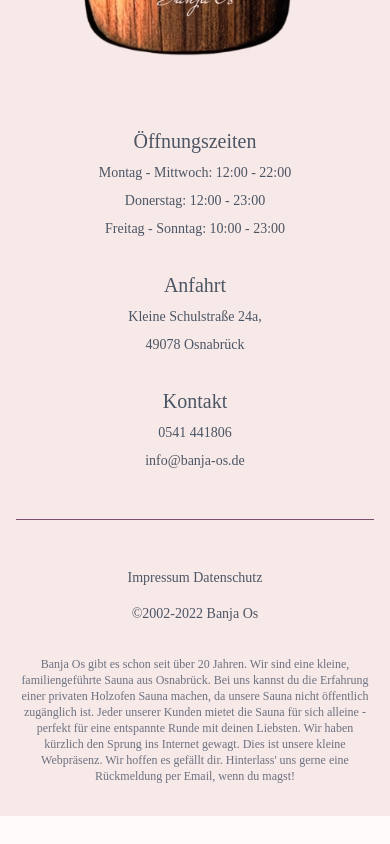
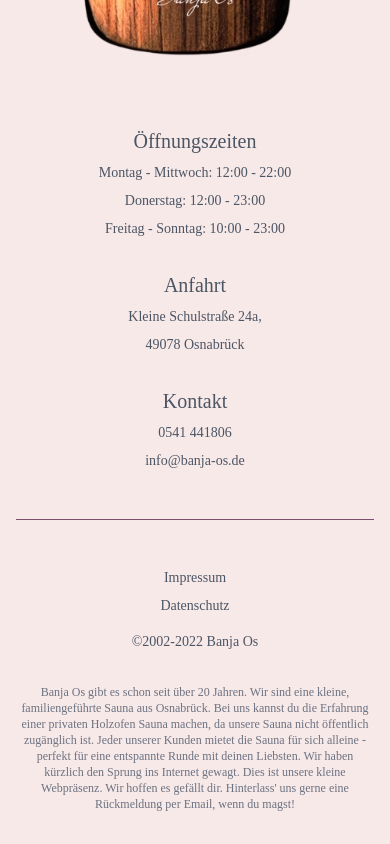
Before and after one commit to Schmedu/BanjaOs, a Next.js app: page / in a window 390 px wide. Shown: the part 5539-6383 px from the top of the page. Before the commit the page ends 6355 px from the top, so only its background shows below. Built offline with nearby package versions, Linux system fonts and the light colour scheme; a web font is replaced by a local one.

Commit message:
add vercel analytics; changed email template with proper image sizing; fixed footer display for mobile

```diff
--- a/components/footer.tsx
+++ b/components/footer.tsx
@@ -62,9 +62,9 @@
                     </div>
                     <div className="mt-12 border-t border-br-l-twilight dark:border-br-l-blush pt-12">
                         <div className="text-sm  sm:flex sm:items-center sm:justify-between">
-                            <div className="sm:flex sm:gap-3">
-                                <a className="hover:opacity-75" href={"impressum"}> Impressum </a>
-                                <a className="hover:opacity-75" href={"datenschutz"}> Datenschutz </a>
+                            <div className="sm:flex sm:gap-3 space-y-2 sm:space-y-0">
+                                <a className="hover:opacity-75 block" href={"impressum"}> Impressum </a>
+                                <a className="hover:opacity-75 block" href={"datenschutz"}> Datenschutz </a>
                             </div>
                             <p className="mt-4 sm:mt-0">©2002-{new Date().getFullYear()} Banja Os</p>
                         </div>
--- a/package.json
+++ b/package.json
@@ -12,6 +12,7 @@
     "@next/bundle-analyzer": "^13.0.4",
     "@prisma/client": "^4.4.0",
     "@types/mjml": "^4.7.0",
+    "@vercel/analytics": "^0.1.5",
     "aws-cdk-lib": "^2.53.0",
     "aws-sdk": "^2.1265.0",
     "framer-motion": "^7.6.2",
--- a/pages/_app.tsx
+++ b/pages/_app.tsx
@@ -1,23 +1,12 @@
 import '../styles/globals.css'
 import type { AppProps } from "next/app"
-// import { SessionProvider } from "next-auth/react"
-// import { Session } from "next-auth";
-// import Script from "next/script";
+import { Analytics } from '@vercel/analytics/react';
 
-
-// function MyApp({ Component, pageProps }: AppProps) {
-//   return <Component {...pageProps} />
-// }
-
-// export default MyApp
-
-export default function App({ Component, pageProps }: AppProps<{
-    // session: Session;
-}>) {
+export default function App({ Component, pageProps }: AppProps<{}>) {
     return (
-        // <SessionProvider session={pageProps.session} refetchInterval={0}>
-        //     <script src="https://unpkg.com/htmx.org@1.8.0"></script>
-        <Component {...pageProps} />
-        // </SessionProvider>
+        <>
+            <Component {...pageProps} />
+            <Analytics />
+        </>
     )
 }
--- a/pages/api/booking.tsx
+++ b/pages/api/booking.tsx
@@ -106,8 +106,8 @@
       <mj-section padding-top="40px;"></mj-section>
     <mj-section padding-top="30px" background-color="#17222b" border-radius="0.5rem" padding="5%">
       <mj-column width="100%">
-        <mj-image align="center" width="150px" padding-bottom="10px" href="https://recast.ai?ref=newsletter" src="${process.env.NEXTAUTH_URL}/magick/banja-os-icon-250.png"></mj-image>
-        <mj-text align="center" color="#EA9937" font-size="33px" line-height="1%" font-family="Mr De Haviland" padding-bottom="20px" padding-top="0px">
+        <mj-image align="center" width="90px" padding-bottom="0px" href="https://recast.ai?ref=newsletter" src="${process.env.NEXTAUTH_URL}/magick/banja-os-icon-250.png"></mj-image>
+        <mj-text align="center" color="#EA9937" font-size="40px" line-height="1%" font-family="Mr De Haviland" padding-bottom="20px" padding-top="0px">
         <p>Banja Os</p>
         </mj-text>
         <mj-text color="#FFFBFB" align="center">
@@ -115,10 +115,7 @@
         </mj-text>
 
         <mj-divider border-width="0.1px" border-style="solid" border-color="#3f4a53" width="60%" />
-        <mj-image align="center" width="150px" padding-bottom="10px" href="https://recast.ai?ref=newsletter" src="${process.env.NEXTAUTH_URL}/magick/Banja-Os-300.png"></mj-image>
-        <mj-text align="center" color="#3f4a53" font-size="33px" line-height="1%" font-family="Mr De Haviland" padding-bottom="0px" padding-top="30px">
-                <p>Banja Os</p>
-        </mj-text>
+        <mj-image align="center" width="250px" padding-bottom="0px" href="https://recast.ai?ref=newsletter" src="${process.env.NEXTAUTH_URL}/magick/Banja-Os-300.png"></mj-image>
         <mj-text align="center" color="#354049" font-size="13px" line-height="100%" padding-top="0px">
         <p padding="0px">
           Hilda Uffelmann<br/>
```
Also changed, not shown: 1 other file (tests, documents, lock files or other folders).
